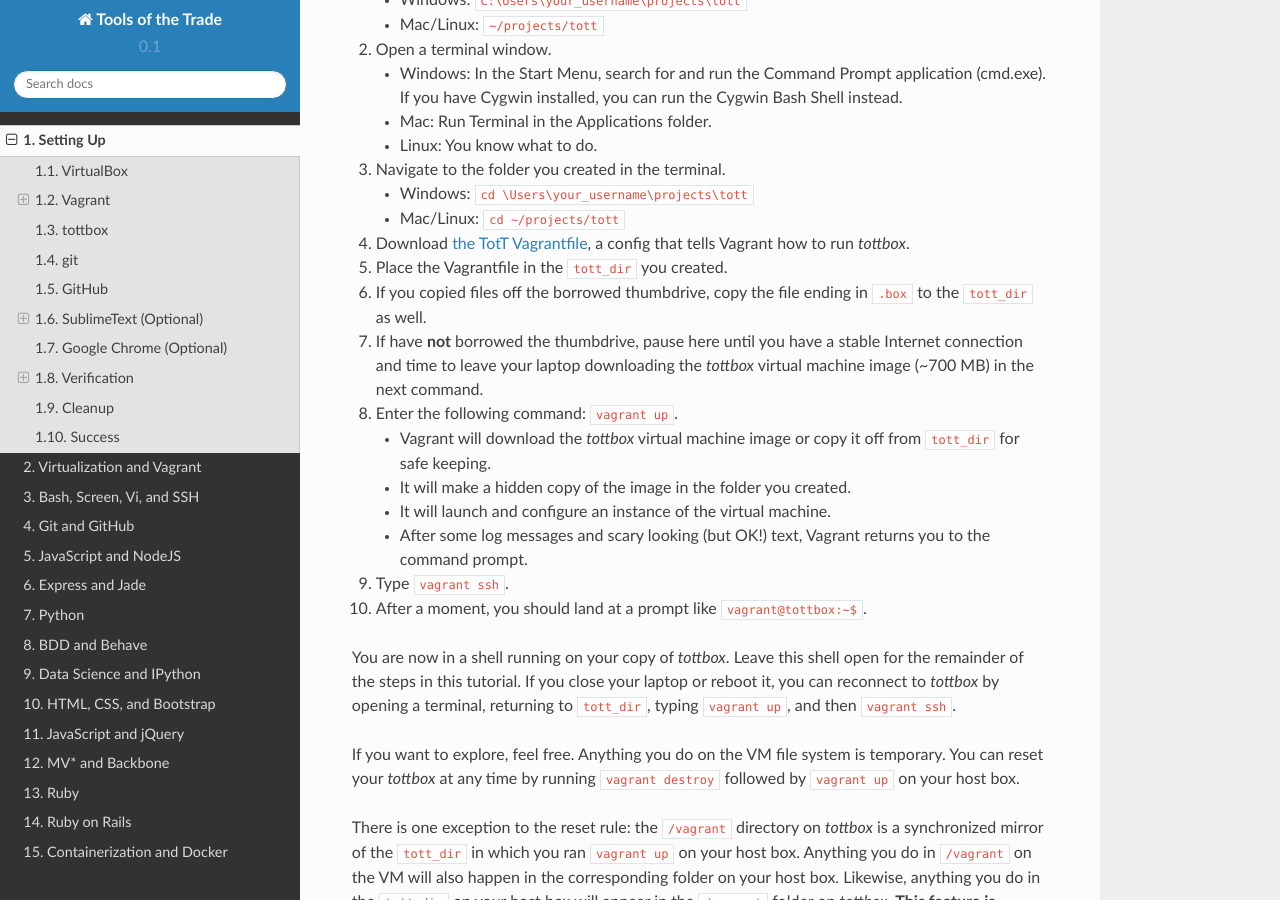
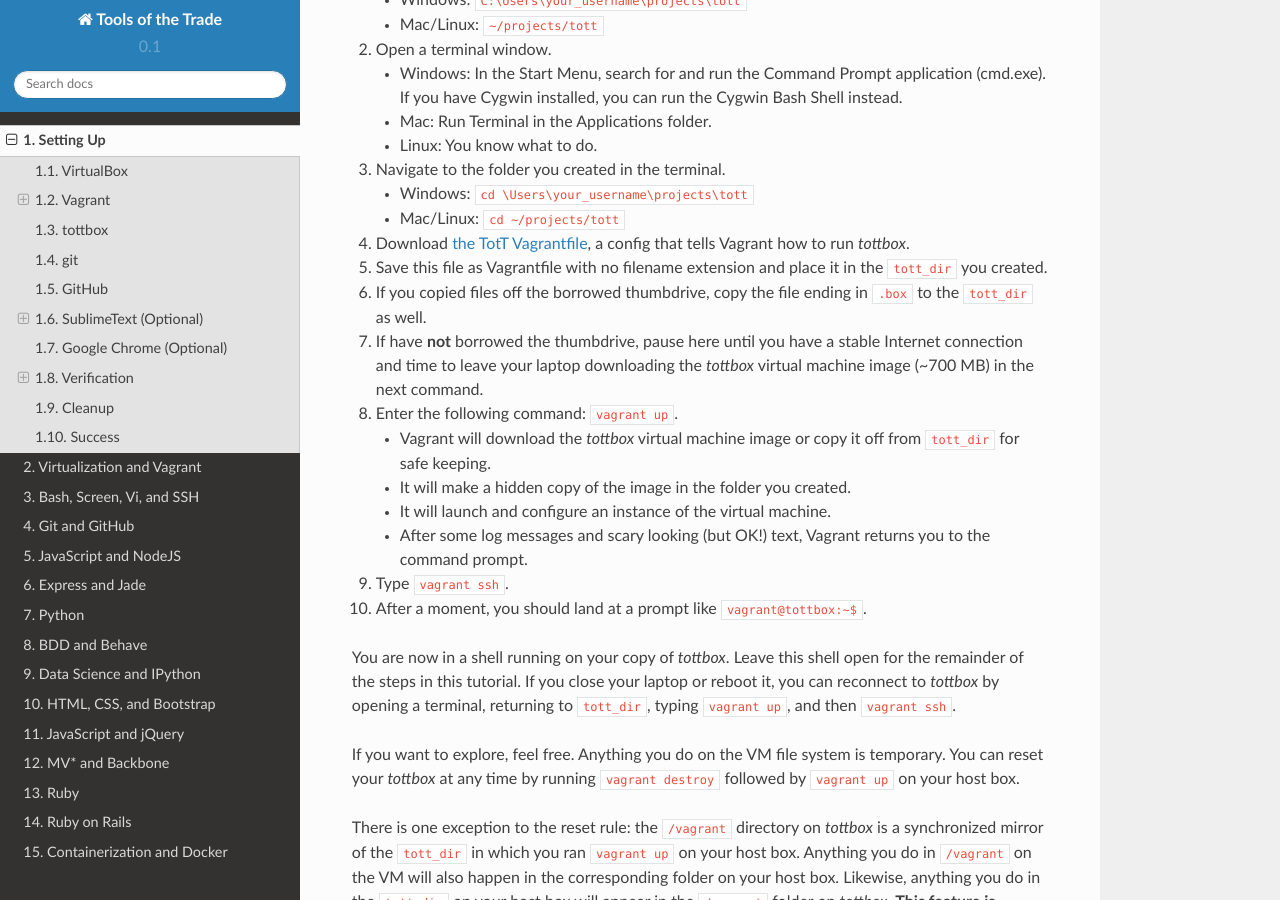
Before and after one commit to parente/tott, a Sphinx documentation site: the page built from doc/setup.rst, in a window 1280 px wide and 900 px high, scrolled down 2490 px. Built offline with Sphinx 7.4.7 and the Read the Docs theme 2.0.0, drawn with Linux system fonts in a browser that asks for light colours.

Commit message:
Specify Vagrantfile filename
Tottbox Step 5: specify that the Vagrantfile must be saved as "vagrantfile."

```diff
--- a/doc/setup.rst
+++ b/doc/setup.rst
@@ -98,7 +98,7 @@ With VirtualBox and Vagrant installed, you're now ready to bring up the virtual
    * Mac/Linux: ``cd ~/projects/tott``
 
 #. Download `the TotT Vagrantfile <https://raw.github.com/parente/tott/master/Vagrantfile>`_, a config that tells Vagrant how to run *tottbox*.
-#. Place the Vagrantfile in the ``tott_dir`` you created.
+#. Save this file as Vagrantfile with no filename extension and place it in the ``tott_dir`` you created.
 #. If you copied files off the borrowed thumbdrive, copy the file ending in ``.box`` to the ``tott_dir`` as well.
 #. If have **not** borrowed the thumbdrive, pause here until you have a stable Internet connection and time to leave your laptop downloading the *tottbox* virtual machine image (~700 MB) in the next command.
 #. Enter the following command: ``vagrant up``.
```
